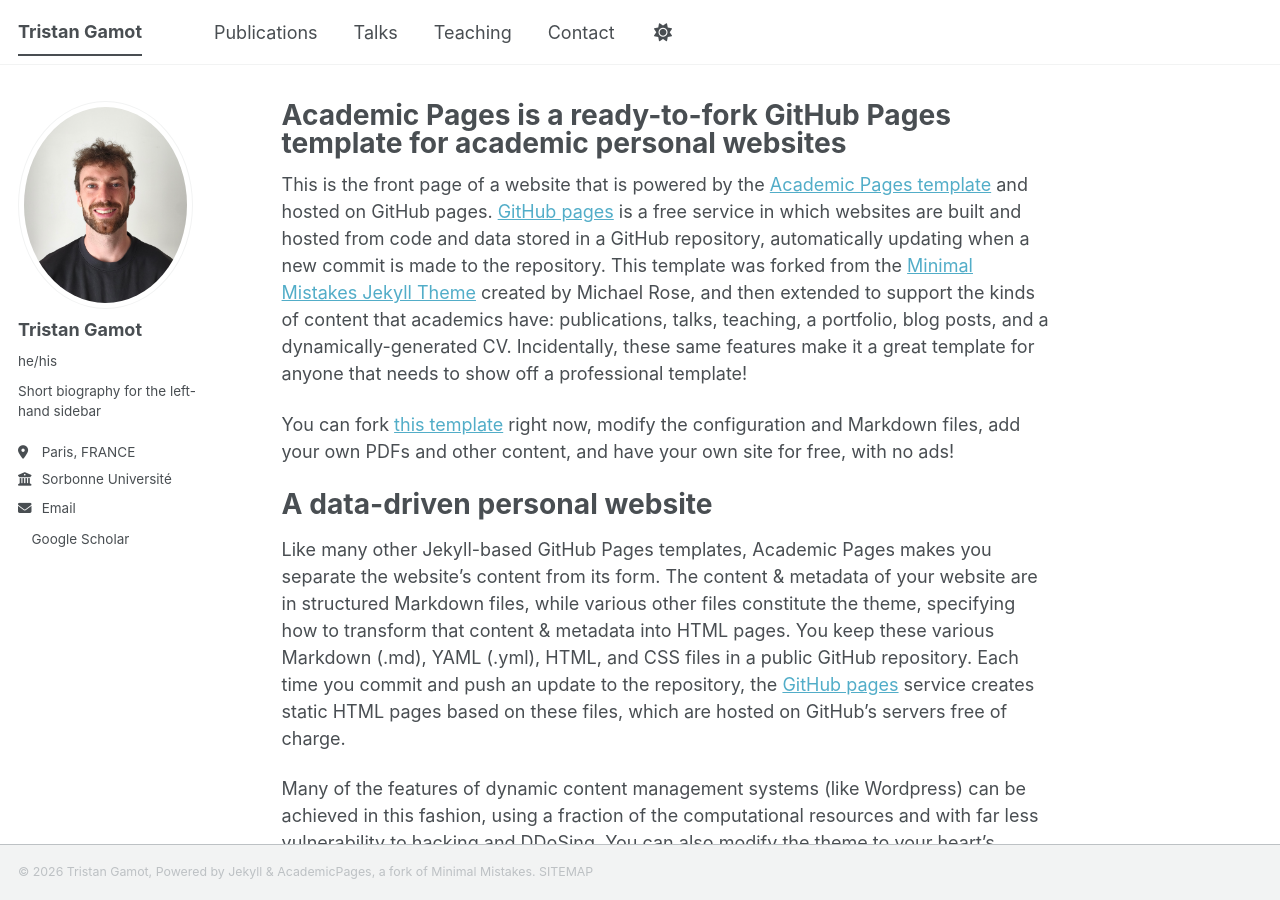
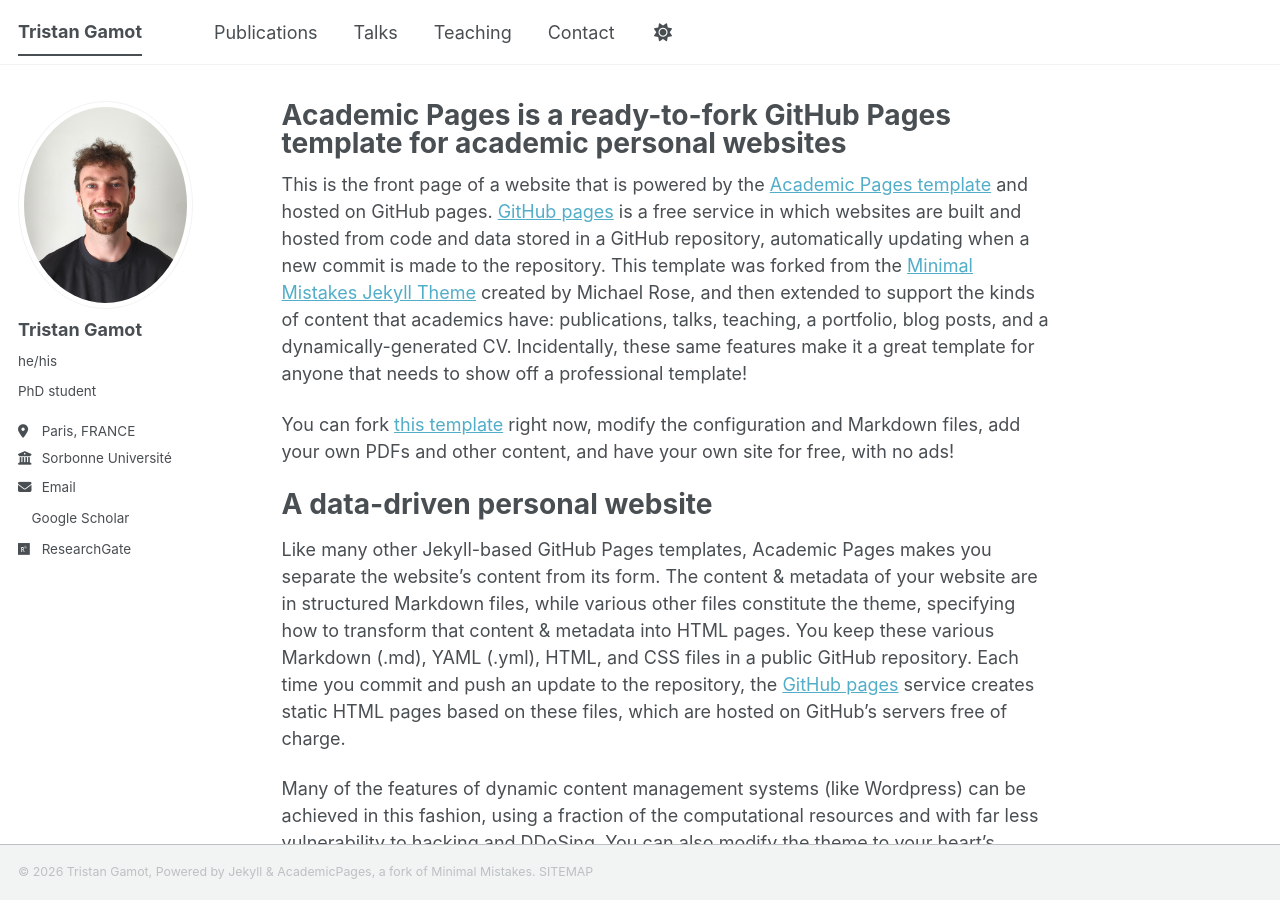
Before and after one commit to tgamot/tgamot.github.io, a Jekyll site: the page built from _pages/about.md, in a window 1280 px wide and 900 px high. Built offline with Jekyll 4.4.1, drawn with Linux system fonts in a browser that asks for light colours; a style sheet for code colours, icons or effects is not loaded.

Commit message:
Update _config.yml

```diff
--- a/_config.yml
+++ b/_config.yml
@@ -26,7 +26,7 @@ author:
   avatar           : "photo cv.jpg"
   name             : "Tristan Gamot"
   pronouns         : "he/his"
-  bio              : "Short biography for the left-hand sidebar"
+  bio              : "PhD student"
   location         : "Paris, FRANCE"
   employer         : "Sorbonne Université"
   uri              : # URL
@@ -42,7 +42,7 @@ author:
   semantic         : # URL
   ssrn             : # URL
   pubmed           : # URL
-  researchgate     : # URL
+  researchgate     : "https://www.researchgate.net/profile/Tristan-Gamot"
   scopus           : # URL
   zotero           : # URL
 
```
